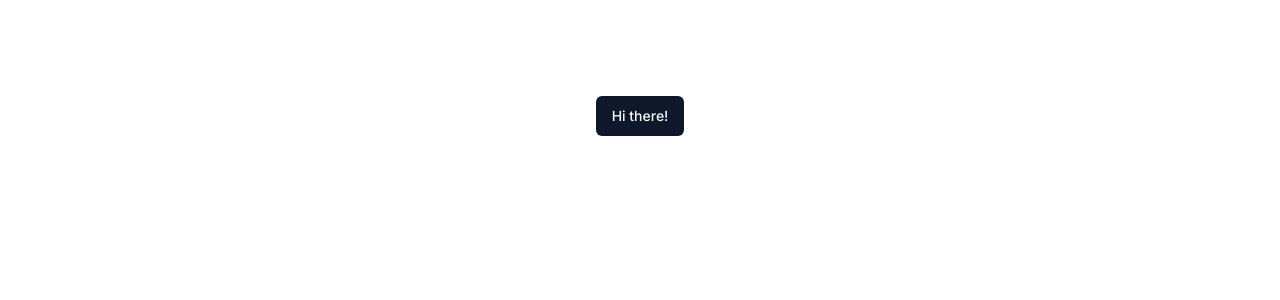
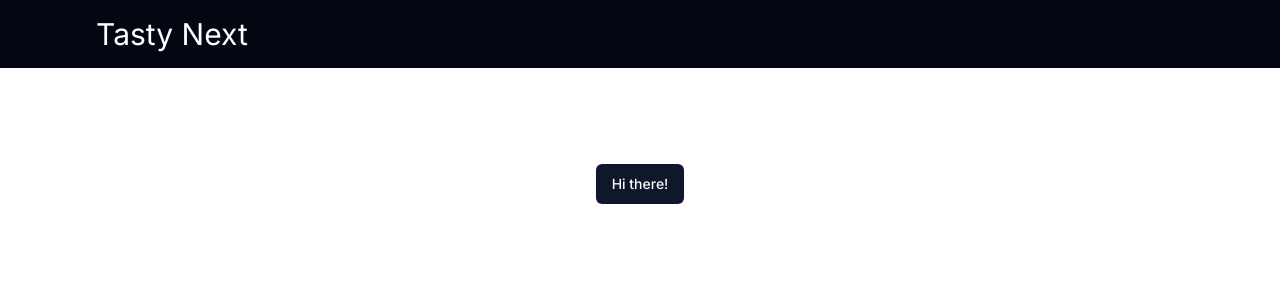
Before and after one commit to katiaku/tasty-next, a Next.js app: page / in a window 1280 px wide. Shown: the top 300 px of the page. Built offline with nearby package versions, Linux system fonts and the light colour scheme.

Commit message:
Add navbar

```diff
--- a/app/layout.tsx
+++ b/app/layout.tsx
@@ -1,6 +1,7 @@
 import type { Metadata } from "next";
 import { Inter } from "next/font/google";
 import "./globals.css";
+import NavBar from "@/components/ui/nav-bar";
 
 const inter = Inter({ subsets: ["latin"] });
 
@@ -16,7 +17,10 @@
 }>) {
   return (
     <html lang="en">
-      <body className={inter.className}>{children}</body>
+      <body className={inter.className}>
+        <NavBar />
+        {children}
+      </body>
     </html>
   );
 }
--- /dev/null
+++ b/components/ui/nav-bar.tsx
@@ -0,0 +1,12 @@
+import Link from "next/link";
+import React from 'react'
+
+export default function NavBar() {
+    return (
+        <nav className='w-full border-0 py-4 lg:px-24 px-10 bg-gray-950'>
+            <h1 className='text-3xl text-white'>
+                <Link href='/'>Tasty Next</Link>
+            </h1>
+        </nav>
+    )
+}
```
